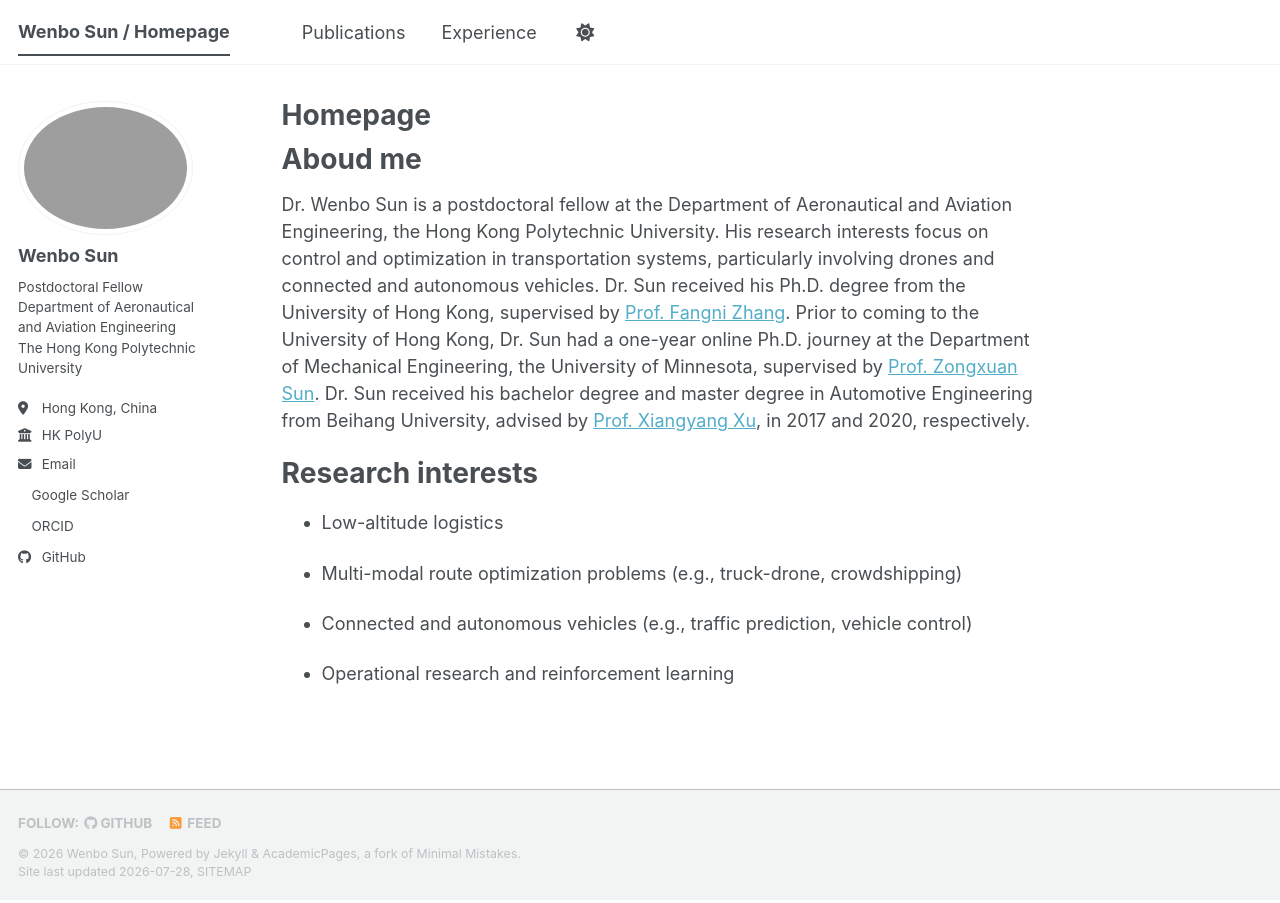
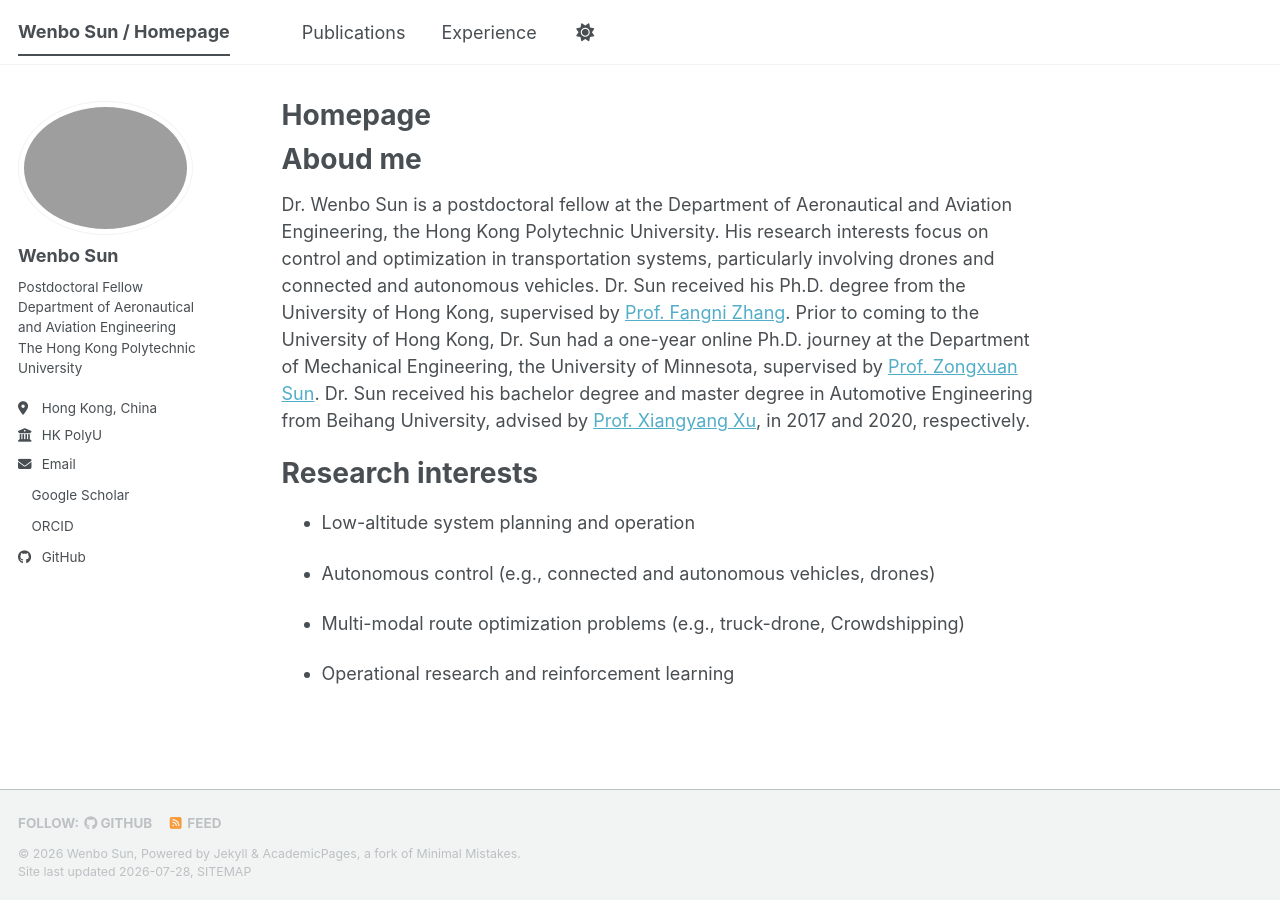
Before and after one commit to sunwb5050/sunwb5050.github.io, a Jekyll site: the page built from _pages/about.md, in a window 1280 px wide. Built offline with Jekyll 4.4.1, drawn with Linux system fonts in a browser that asks for light colours; a style sheet for code colours, icons or effects is not loaded.

Commit message:
Update about.md

```diff
--- a/_pages/about.md
+++ b/_pages/about.md
@@ -13,10 +13,10 @@ Dr. Wenbo Sun is a postdoctoral fellow at the Department of Aeronautical and Avi
 
 Research interests
 ======
-* Low-altitude logistics
+* Low-altitude system planning and operation
 
-* Multi-modal route optimization problems (e.g., truck-drone, crowdshipping)
+* Autonomous control (e.g., connected and autonomous vehicles, drones)
 
-* Connected and autonomous vehicles (e.g., traffic prediction, vehicle control)
+* Multi-modal route optimization problems (e.g., truck-drone, Crowdshipping)
 
 * Operational research and reinforcement learning
```
